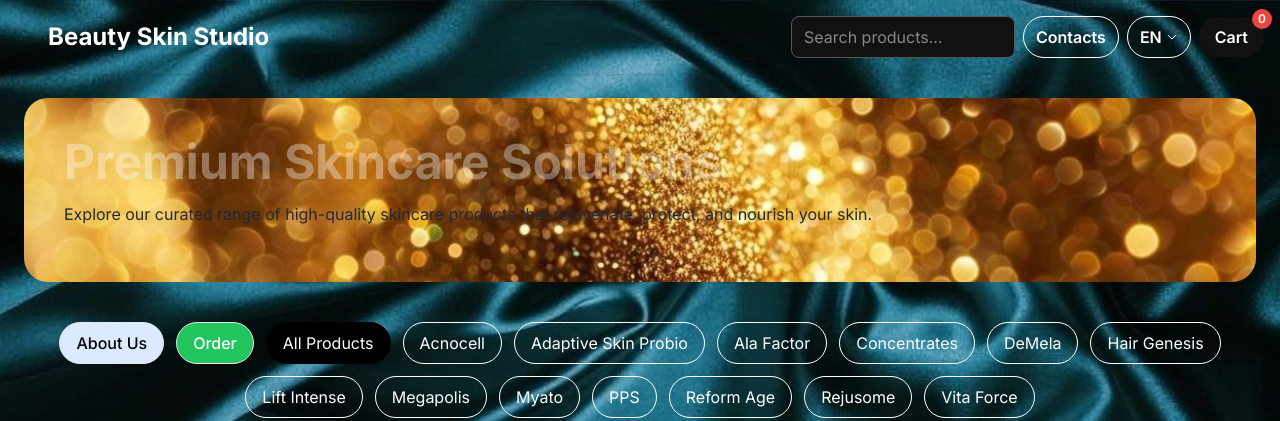
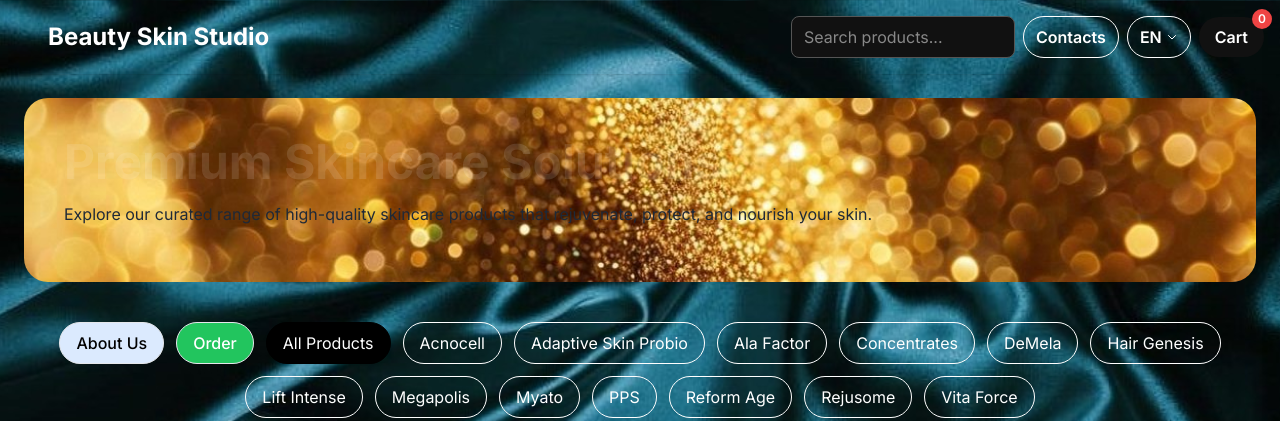
Before and after one commit to vangod35-cyber/Beauty-Skin-Studio, a plain HTML site: page index.html in a window 1280 px wide. Shown: the top 421 px of the page. Drawn offline with nearby package versions, Linux system fonts and the light colour scheme.

Commit message:
more transparent hero title

```diff
--- a/index.html
+++ b/index.html
@@ -77,7 +77,7 @@
 
    <main class="container mx-auto p-6">
      <section class="text-black rounded-3xl p-10 mb-10 overflow-hidden" style="background-image:url('gold-glitter.jpg');background-size:cover;background-position:center;">
-       <h1 class="text-4xl md:text-5xl font-bold mb-4" id="heroTitle" style="color:rgba(255,255,255,0.35);">Premium Skincare Solutions</h1>
+       <h1 class="text-4xl md:text-5xl font-bold mb-4" id="heroTitle" style="color:rgba(255,255,255,0.12);">Premium Skincare Solutions</h1>
        <p class="text-gray-800 mb-4" id="heroText">
          Explore our curated range of high-quality skincare products that rejuvenate, protect, and nourish your skin.
        </p>
```
